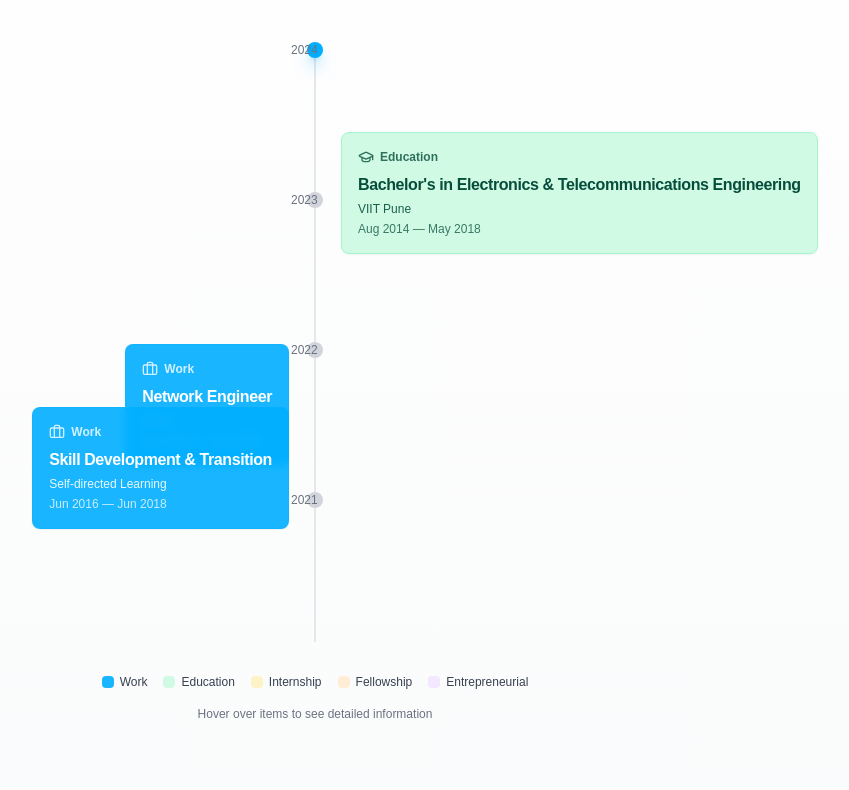
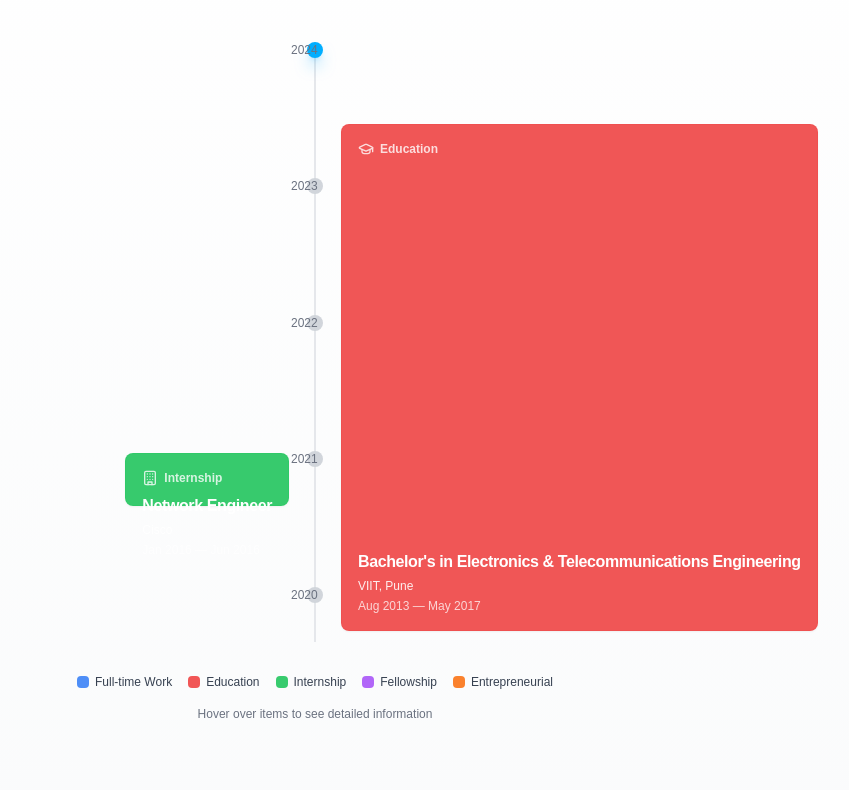
Before and after one commit to networkerman/uday-personal-website, a React (Vite) app: page / in a window 1280 px wide. Shown: the part 3740-4530 px from the top of the page, without its empty margins (325-1174 px from the left). Built offline with nearby package versions, Linux system fonts and the light colour scheme.

Commit message:
Update timeline with enhanced design and Google Calendar-like features

```diff
--- a/src/components/sections/Experience.tsx
+++ b/src/components/sections/Experience.tsx
@@ -11,11 +11,12 @@ interface BaseExperience {
   organization: string;
   startDate: string;
   endDate: string;
-  description: string[];
+  description: string;
+  skills?: string[];
   side: 'left' | 'right';
   type: 'work' | 'education' | 'internship' | 'fellowship' | 'entrepreneurial';
   metrics?: { value: string; label: string; icon: JSX.Element }[];
-  verticalOffset?: number; // Added property to control vertical positioning
+  verticalOffset?: number;
 }
 
 // Year marker for the timeline
@@ -45,17 +46,17 @@ const calculatePosition = (startDate: string, endDate: string, timelineStart: nu
 const getTypeColor = (type: string) => {
   switch (type) {
     case 'work':
-      return 'bg-electric-blue/90 text-white border-electric-blue/30';
+      return 'bg-blue-500/90 text-white border-blue-500/30';
     case 'education':
-      return 'bg-emerald-100 text-emerald-900 border-emerald-200';
+      return 'bg-red-500/90 text-white border-red-500/30';
     case 'internship':
-      return 'bg-amber-100 text-amber-900 border-amber-200';
+      return 'bg-green-500/90 text-white border-green-500/30';
     case 'fellowship':
-      return 'bg-orange-100 text-orange-900 border-orange-200';
+      return 'bg-purple-500/90 text-white border-purple-500/30';
     case 'entrepreneurial':
-      return 'bg-purple-100 text-purple-900 border-purple-200';
+      return 'bg-orange-500/90 text-white border-orange-500/30';
     default:
-      return 'bg-gray-100 text-gray-900 border-gray-200';
+      return 'bg-gray-500/90 text-white border-gray-500/30';
   }
 };
 
@@ -79,7 +80,7 @@ const getTypeIcon = (type: string) => {
 
 const Experience = () => {
   // Define the timeline span (reversed to show recent at top)
-  const timelineStart = 2014;
+  const timelineStart = 2013;
   const timelineEnd = 2024;
   const years = Array.from({ length: timelineEnd - timelineStart + 1 }, (_, i) => timelineEnd - i);
 
@@ -88,36 +89,40 @@ const Experience = () => {
 
   // Experience data (pre-sorted with most recent first)
   const experiences: BaseExperience[] = [
-    // Work experiences (left side)
+    // Education (Right Side)
     {
-      title: "Senior Growth Product Manager",
-      organization: "Netcore Cloud",
-      startDate: "May 2024",
-      endDate: "Present",
-      side: "left",
-      type: "work",
-      description: [
-        "Driving Netcore's 10X growth through Product-Led Growth strategies",
-        "Building scalable growth engines and aligning teams to a user-driven vision",
-        "Focusing on activation, adoption, and monetization levers"
-      ]
+      title: "Bachelor's in Electronics & Telecommunications Engineering",
+      organization: "VIIT, Pune",
+      startDate: "Aug 2013",
+      endDate: "May 2017",
+      description: "Completed with First Class Distinction, building a strong technical foundation.",
+      side: "right",
+      type: "education"
     },
+    {
+      title: "MBA-Tech, Finance & Marketing",
+      organization: "BITS Pilani",
+      startDate: "Jun 2019",
+      endDate: "May 2021",
+      description: "Graduated as Silver Medalist, specializing in product management and marketing strategies.",
+      side: "right",
+      type: "education",
+      verticalOffset: -50
+    },
+
+    // Professional Experiences (Left Side)
     {
       title: "Senior Product Manager",
       organization: "Netcore Cloud",
       startDate: "Mar 2023",
-      endDate: "May 2024",
+      endDate: "Present",
+      description: "Led the WhatsApp Ecosystem development, launching Magic Cart Checkout and boosting client engagement.",
+      skills: ["Teamwork", "Go-to-Market Strategy", "Product Management"],
       side: "left",
       type: "work",
-      description: [
-        "Spearheaded the WhatsApp Ecosystem, establishing Netcore as a market leader",
-        "Designed Magic Cart Checkout and Cart Abandonment journeys on WhatsApp",
-        "Integrated WhatsApp Payments and attributed payments to ROI dashboards",
-        "Launched a chatbot platform for conversational commerce and support"
-      ],
       metrics: [
         { value: '₹100 CR', label: 'ARR', icon: <BadgeIndianRupee className="h-4 w-4" /> },
-        { value: '22%', label: 'QoQ Growth', icon: <BriefcaseBusiness className="h-4 w-4" /> },
+        { value: '22%', label: 'QoQ Growth', icon: <BriefcaseBusiness className="h-4 w-4" /> }
       ]
     },
     {
@@ -125,147 +130,87 @@ const Experience = () => {
       organization: "Netcore Cloud",
       startDate: "Aug 2021",
       endDate: "Mar 2023",
+      description: "Built the Journey Automation Platform, scaling WhatsApp revenue from ₹24 CR to ₹52 CR ARR with innovative features.",
+      skills: ["Product Strategy", "Stakeholder Management", "Customer Journeys"],
       side: "left",
       type: "work",
-      description: [
-        "Built a scalable Journey Automation Platform integrating WhatsApp, Viber, RCS, and Zalo",
-        "Led WhatsApp integration into the Campaign Module for targeted communication",
-        "Delivered interactive features like CTA URLs, rich media, and carousels",
-        "Collaborated to launch deflector APIs and attribution dashboards"
-      ],
       metrics: [
         { value: '₹45 CR', label: 'ARR', icon: <BadgeIndianRupee className="h-4 w-4" /> },
-        { value: '18%', label: 'QoQ Growth', icon: <BriefcaseBusiness className="h-4 w-4" /> },
-      ],
-      verticalOffset: -25 // Increased offset to avoid overlap with Capgemini
+        { value: '18%', label: 'QoQ Growth', icon: <BriefcaseBusiness className="h-4 w-4" /> }
+      ]
     },
     {
       title: "Product Consultant",
       organization: "Capgemini Invent (BYJU'S Client)",
       startDate: "Jan 2021",
       endDate: "Aug 2021",
+      description: "Partnered with BYJU'S to enhance digital learning solutions, improving user engagement and scalability.",
+      skills: ["Go-to-Market Strategy", "Stakeholder Management", "Product Management"],
       side: "left",
-      type: "work",
-      description: [
-        "Partnered with BYJU'S to enhance digital learning UX and engagement",
-        "Aligned product, engineering, and business teams to improve learning outcomes and scalability"
-      ]
+      type: "work"
+    },
+    {
+      title: "Product Analyst Intern",
+      organization: "Navi",
+      startDate: "Oct 2020",
+      endDate: "Nov 2020",
+      description: "Analyzed user behavior to optimize loan application flows and inform product decisions.",
+      skills: ["Competitive Assessment", "Problem Solving"],
+      side: "left",
+      type: "internship",
+      verticalOffset: -120
+    },
+    {
+      title: "Product Manager Intern",
+      organization: "Brand Bazooka Advertising Pvt. Ltd.",
+      startDate: "Jul 2020",
+      endDate: "Aug 2020",
+      description: "Developed the product strategy roadmap for LINC Pens, enhancing brand positioning.",
+      skills: ["Competitive Assessment", "Stakeholder Management", "Key Performance Indicators"],
+      side: "left",
+      type: "internship",
+      verticalOffset: -70
+    },
+    {
+      title: "Founder - ProductX Club",
+      organization: "BITS Pilani",
+      startDate: "Aug 2019",
+      endDate: "Apr 2021",
+      description: "Created a community for product enthusiasts, organizing workshops and fostering industry connections.",
+      skills: ["Presentation Skills", "Problem Solving"],
+      side: "left",
+      type: "entrepreneurial",
+      verticalOffset: -110
     },
     {
       title: "Assistant Product Marketing Manager",
       organization: "Ola Electric",
       startDate: "Jun 2018",
       endDate: "Jul 2019",
+      description: "Supported M&A due diligence for Etergo acquisition and collaborated on go-to-market strategies for Ola S1 e-scooter.",
+      skills: ["Problem Solving"],
       side: "left",
-      type: "work",
-      description: [
-        "Conducted due diligence and synergy analysis for the acquisition of Etergo, foundational to Ola S1",
-        "Collaborated with Bhavish Aggarwal on go-to-market strategy and product positioning"
-      ]
-    },
-    {
-      title: "Skill Development & Transition",
-      organization: "Self-directed Learning",
-      startDate: "Jun 2016",
-      endDate: "Jun 2018",
-      side: "left",
-      type: "work",
-      description: [
-        "Enhanced product management and marketing skills through self-directed learning",
-        "Worked on personal projects and prepared for transition to product roles",
-        "Researched emerging technologies and industry trends"
-      ],
-      verticalOffset: 0
+      type: "work"
     },
     {
       title: "Network Engineer",
       organization: "Cisco",
       startDate: "Jan 2016",
       endDate: "Jun 2016",
+      description: "Configured routers and implemented security protocols for BFSI clients, gaining hands-on technical experience.",
+      skills: ["Problem Solving"],
       side: "left",
-      type: "work",
-      description: [
-        "Configured routers for BFSI clients using Cisco series 17XX, 18XX, 19XX, 21XX, 36XX",
-        "Implemented security protocols to meet client needs in the BFSI vertical"
-      ]
+      type: "internship"
     },
-
-    // Internships (moved to left side as requested)
-    {
-      title: "Product Analyst Intern",
-      organization: "Navi",
-      startDate: "Oct 2020",
-      endDate: "Nov 2020",
-      side: "left", // Changed to left side
-      type: "internship",
-      description: [
-        "Analyzed user behavior to optimize loan application flow",
-        "Supported product decisions with data analysis and KPI tracking"
-      ],
-      verticalOffset: -120 // Further increased offset to ensure internships are clearly separated
-    },
-    {
-      title: "Product Manager Intern",
-      organization: "Brand Bazooka Advertising Pvt. Ltd.",
-      startDate: "Jul 2020",
-      endDate: "Aug 2020",
-      side: "left", // Changed to left side
-      type: "internship",
-      description: [
-        "Developed a product strategy roadmap for LINC Pens"
-      ],
-      verticalOffset: -70 // Adjusted vertical offset to properly space internships
-    },
-
-    // Education, Fellowships, and Entrepreneurial Ventures (right side)
     {
       title: "GrowthX Fellow",
       organization: "GrowthX®",
       startDate: "Feb 2024",
       endDate: "Present",
-      side: "right",
-      type: "fellowship",
-      description: [
-        "Mastered Go-to-Market strategy, growth models, and PLG thinking",
-        "Collaborated with product leaders to enhance experimentation skills"
-      ]
-    },
-    {
-      title: "Founder - ProductX Club",
-      organization: "BITS Pilani",
-      startDate: "Jan 2019",
-      endDate: "Dec 2019",
-      side: "right",
-      type: "entrepreneurial",
-      description: [
-        "Established a thriving community for product managers and enthusiasts",
-        "Curated content and hosted workshops, webinars, and networking events",
-        "Managed operations, budgets, and partnerships for growth"
-      ],
-      verticalOffset: -110 // Adjusted vertical offset for better separation
-    },
-    {
-      title: "MBA-Tech, Finance & Marketing",
-      organization: "BITS Pilani",
-      startDate: "Jun 2019",
-      endDate: "May 2021",
-      side: "right",
-      type: "education",
-      description: [
-        "Passed as Silver Medalist"
-      ],
-      verticalOffset: -50 // Adjusted vertical offset to move above
-    },
-    {
-      title: "Bachelor's in Electronics & Telecommunications Engineering",
-      organization: "VIIT Pune",
-      startDate: "Aug 2014",
-      endDate: "May 2018",
-      side: "right",
-      type: "education",
-      description: [
-        "Passed First Class with Distinction"
-      ]
+      description: "Engaged in a fellowship focused on Go-to-Market strategy and growth models with product leaders.",
+      skills: ["Go-to-Market Strategy", "Growth Hacking", "Product Management"],
+      side: "left",
+      type: "fellowship"
     }
   ];
 
@@ -295,16 +240,13 @@ const Experience = () => {
     <section id="experience" className="py-20 bg-gradient-to-b from-white to-gray-50">
       <div className="container mx-auto px-4">
         <h2 className="text-3xl md:text-4xl font-bold mb-2 text-center">Professional Journey</h2>
-        <div className="w-20 h-1 bg-electric-blue mx-auto mb-8"></div>
+        <div className="w-20 h-1 bg-blue-500 mx-auto mb-8"></div>
         <p className="text-center text-gray-600 max-w-2xl mx-auto mb-12">
           A decade of diverse experiences spanning product management, entrepreneurship, and continuous learning
         </p>
 
         <div className="relative max-w-6xl mx-auto">
-          <div
-            className="h-[600px] overflow-y-auto"
-            onScroll={handleTimelineScroll}
-          >
+          <div className="h-[600px] overflow-y-auto" onScroll={handleTimelineScroll}>
             <div className="relative min-h-[1500px]">
               {/* Center timeline */}
               <div className="absolute left-1/2 transform -translate-x-1/2 top-0 bottom-0 w-0.5 bg-gray-200"></div>
@@ -322,46 +264,7 @@ const Experience = () => {
 
               {/* Experience tiles */}
               {experiences.map((exp, index) => {
-                // Reverse the calculation for timeline position since years are now in reverse
-                const yearIndex = years.indexOf(new Date(exp.startDate).getFullYear());
-                const nextYearIndex = years.indexOf(
-                  exp.endDate === 'Present'
-                    ? years[0]
-                    : Math.min(new Date(exp.endDate).getFullYear(), years[0])
-                );
-
-                // Calculate start and end dates in months since timeline start
-                const startDate = new Date(exp.startDate);
-                const endDate = exp.endDate === 'Present' ? new Date() : new Date(exp.endDate);
-
-                // Calculate start and end positions based on exact dates (months and years)
-                const totalMonths = (timelineEnd - timelineStart) * 12;
-                const startMonths = ((startDate.getFullYear() - timelineStart) * 12) + startDate.getMonth();
-                const endMonths = exp.endDate === 'Present'
-                  ? totalMonths
-                  : ((endDate.getFullYear() - timelineStart) * 12) + endDate.getMonth();
-
-                // Calculate exact percentage positions
-                const startPercent = (startMonths / totalMonths) * 100;
-                const endPercent = (endMonths / totalMonths) * 100;
-
-                // Apply vertical offset if specified to avoid overlaps
-                const top = exp.verticalOffset
-                  ? `calc(${startPercent}% + ${exp.verticalOffset}px)`
-                  : `${startPercent}%`;
-
-                // Calculate height as the percentage difference between end and start
-                // This creates a Google Calendar-like accurate representation of time spans
-                const durationPercent = endPercent - startPercent;
-                const height = `${Math.max(durationPercent, 3)}%`;
-
-                // Adjust minimum height based on experience type for visibility
-                let minHeight = '50px';
-                if (exp.title.includes('Bachelor')) {
-                    // Bachelor's degree spans 4 years, should be much taller
-                    minHeight = '200px';
-                }
-
+                const position = calculatePosition(exp.startDate, exp.endDate, timelineStart, timelineEnd);
                 const typeColor = getTypeColor(exp.type);
                 const typeIcon = getTypeIcon(exp.type);
 
@@ -369,16 +272,20 @@ const Experience = () => {
                   <HoverCard key={`${exp.organization}-${index}`} openDelay={100} closeDelay={100}>
                     <HoverCardTrigger asChild>
                       <div
-                        className={`absolute ${exp.side === 'left' ? 'right-1/2 mr-6' : 'left-1/2 ml-6'} p-0.5 cursor-pointer transform hover:scale-[1.03] transition-transform duration-300`}
+                        className={`absolute ${exp.side === 'left' ? 'right-1/2 mr-6' : 'left-1/2 ml-6'}
+                          p-0.5 cursor-pointer transform hover:scale-[1.03] transition-all duration-300
+                          animate-fade-in`}
                         style={{
-                          top,
-                          height: height, // Directly set height based on duration percentage
-                          minHeight: minHeight, // Minimum height for visibility
+                          top: exp.verticalOffset
+                            ? `calc(${position.top} + ${exp.verticalOffset}px)`
+                            : position.top,
+                          height: position.height,
+                          minHeight: exp.type === 'education' ? '200px' : '50px',
                           maxWidth: '45%',
                           zIndex: experiences.length - index,
                         }}
                       >
-                        <div className={`w-full rounded-lg ${typeColor} p-4 shadow-sm border backdrop-blur-sm flex flex-col justify-between transition-all duration-300 hover:shadow-md group`}>
+                        <div className={`w-full h-full rounded-lg ${typeColor} p-4 shadow-sm border backdrop-blur-sm flex flex-col justify-between transition-all duration-300 hover:shadow-md group`}>
                           <div className="flex items-center gap-1.5 text-xs font-semibold opacity-80">
                             {typeIcon}
                             <span>{exp.type.charAt(0).toUpperCase() + exp.type.slice(1)}</span>
@@ -398,7 +305,7 @@ const Experience = () => {
                       className="w-80 p-0 border shadow-lg"
                       sideOffset={5}
                     >
-                      <div className={`p-4 rounded-t-md ${typeColor.split(' ')[0]} border-b`}>
+                      <div className={`p-4 rounded-t-md ${typeColor} border-b`}>
                         <div className="flex items-center gap-1.5 text-xs font-semibold mb-1">
                           {typeIcon}
                           <span>{exp.type.charAt(0).toUpperCase() + exp.type.slice(1)}</span>
@@ -412,21 +319,27 @@ const Experience = () => {
 
                       <div className="p-4 bg-white rounded-b-md">
                         <ScrollArea className="max-h-48">
-                          <ul className="space-y-2 text-sm">
-                            {exp.description.map((item, i) => (
-                              <li key={i} className="flex items-start gap-2">
-                                <span className="mt-1.5 h-1 w-1 rounded-full bg-electric-blue flex-shrink-0"></span>
-                                <span>{item}</span>
-                              </li>
-                            ))}
-                          </ul>
+                          <p className="text-sm mb-3">{exp.description}</p>
+
+                          {exp.skills && exp.skills.length > 0 && (
+                            <>
+                              <Separator className="my-3" />
+                              <div className="flex flex-wrap gap-2">
+                                {exp.skills.map((skill, i) => (
+                                  <div key={i} className="text-xs px-2 py-1 bg-gray-100 rounded-full">
+                                    {skill}
+                                  </div>
+                                ))}
+                              </div>
+                            </>
+                          )}
 
                           {exp.metrics && (
                             <>
                               <Separator className="my-3" />
-                              <div className="flex gap-3 mt-2">
+                              <div className="flex gap-3">
                                 {exp.metrics.map((metric, i) => (
-                                  <div key={i} className="flex items-center gap-1 bg-electric-blue/5 rounded-md px-2 py-1">
+                                  <div key={i} className="flex items-center gap-1 bg-gray-50 rounded-md px-2 py-1">
                                     {metric.icon}
                                     <div>
                                       <div className="font-bold text-xs">{metric.value}</div>
@@ -449,7 +362,7 @@ const Experience = () => {
           {/* Legend */}
           <div className="flex flex-wrap justify-center gap-4 mt-8">
             {[
-              { type: 'work', label: 'Work' },
+              { type: 'work', label: 'Full-time Work' },
               { type: 'education', label: 'Education' },
               { type: 'internship', label: 'Internship' },
               { type: 'fellowship', label: 'Fellowship' },
```
